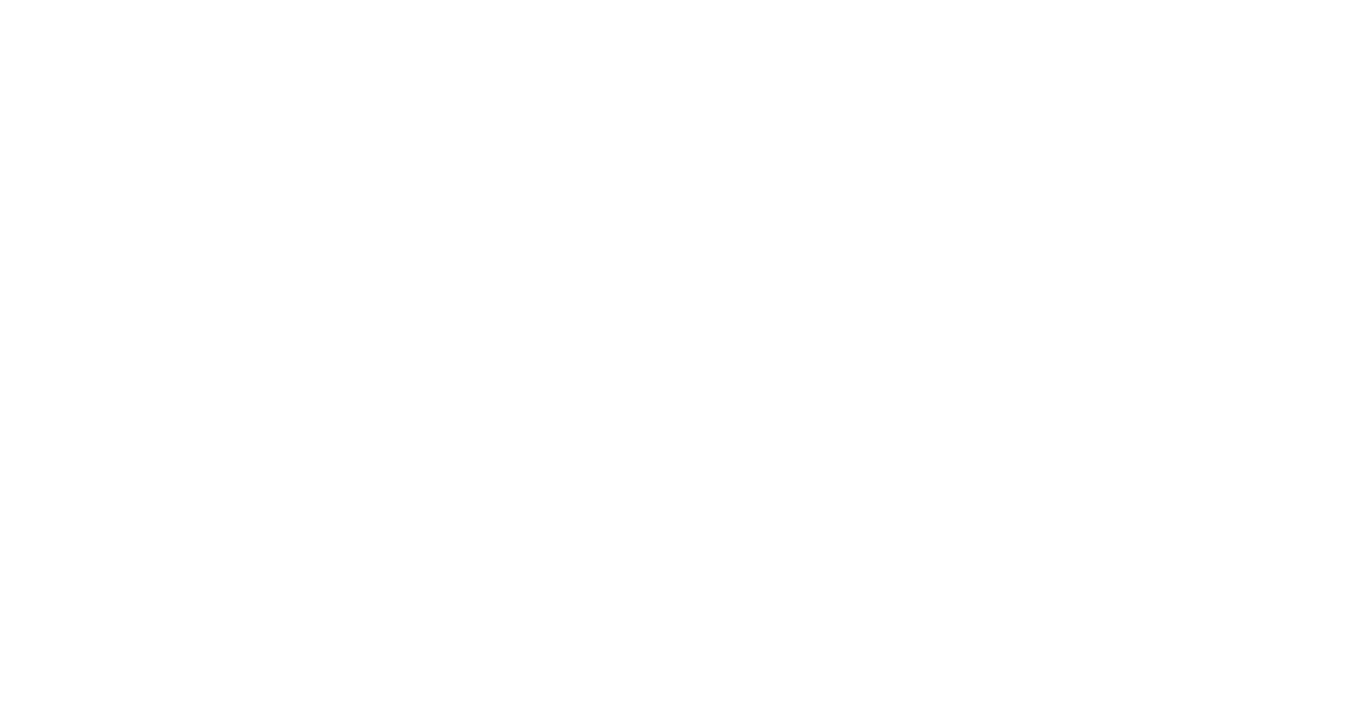
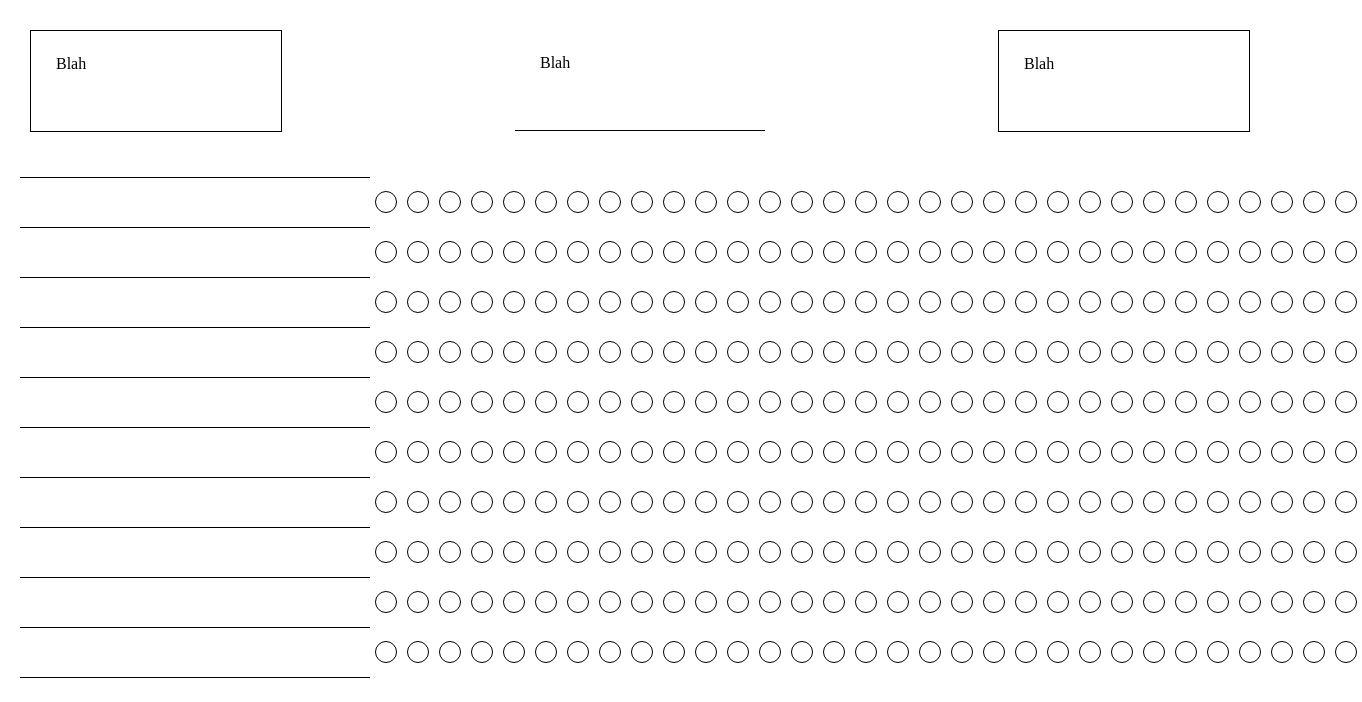
Before and after one commit to amberllinden/Habbits_tracker, a React app: page / in a window 1280 px wide. Shown: the top 702 px of the page, 1362 px wide, since content can reach past the window. Built offline with nearby package versions, Linux system fonts and the light colour scheme.

Commit message:
Добавила статику для первого трекера

```diff
--- a/src/app/components/App.js
+++ b/src/app/components/App.js
@@ -1,9 +1,17 @@
 import React, { Component } from "react";
+import { FirstTracker } from "./FirstTracker.js";
 
-class App extends Component {
+
+export class App extends Component {
+    constructor(props) {
+        super(props);
+    }
     render() {
         return (
-            <div></div>
+            <div>
+                <FirstTracker />
+            </div>
+
         );
     }
 }
--- /dev/null
+++ b/src/app/components/FirstTracker.js
@@ -0,0 +1,38 @@
+import React, { Component } from "react";
+import { FirstTrackerTitleBlock } from './elements/FirstTrackerTitleBlock'
+import { FirstTrackerHabbitsblockForStrings } from "./elements/FirstTrackerHabbitsblockForStrings";
+import { FirstTrackerStringWithDays } from "./elements/FirstTrackerStringWithDays";
+import { ContainerForDays } from "./elements/ContainerForDays";
+
+
+export class FirstTracker extends Component
+{
+    constructor(props) {
+        super(props);
+    }
+
+    render() {
+        return (
+            <section className="first_tracker">
+                <FirstTrackerTitleBlock
+                    title_block={'first_tracker--title_block--title'}
+                    month_block={'first_tracker--title_block--month'}
+                    qoute_block={'first_tracker--title_block--quote'}
+                    span_class={'first_tracker--title'}
+                    title_text={'Blah'}
+                    month_text={'Blah'}
+                    qoute_text={'Blah'}
+                />
+                <div className="first_tracker--calendar_and_habbits">
+                    <FirstTrackerHabbitsblockForStrings
+                        habbit_string_class={'first_tracker--strings_habbits'}
+                    />
+                    <FirstTrackerStringWithDays
+                        class_for_string_days={'first_tracker--day'}
+                        class_for_container_days={'first_tracker--container_for_days'}
+                    />
+                </div>
+            </section>
+        )
+    }
+}
--- /dev/null
+++ b/src/app/components/elements/ContainerForDays.js
@@ -0,0 +1,19 @@
+import React, { Component } from "react";
+
+export class ContainerForDays extends Component {
+    constructor(props) {
+        super(props);
+    }
+
+    render() {
+        let days = [];
+        for (let i = 0; i < 31; i++) {
+            days.push((<div className={this.props.class_of_days} key={i}></div>))
+        }
+        return (
+            <div className={this.props.class_of_days_container}>
+                {days}
+            </div>
+        )
+    }
+}
--- /dev/null
+++ b/src/app/components/elements/FirstTrackerHabbitsblockForStrings.js
@@ -0,0 +1,20 @@
+import React, { Component } from "react";
+
+export class FirstTrackerHabbitsblockForStrings extends Component {
+    constructor(props) {
+        super(props);
+    }
+
+    render() {
+        let divs = [];
+        for(let i=0; i<10; i++) {
+            divs.push((<div className={this.props.habbit_string_class} key={i}></div>))
+        }
+
+        return (
+            <div className="first_tracker--habbits_block--for_strings">
+                {divs}
+            </div>
+        )
+    }
+}
--- /dev/null
+++ b/src/app/components/elements/FirstTrackerStringWithDays.js
@@ -0,0 +1,23 @@
+import React, { Component } from "react";
+import { ContainerForDays } from "./ContainerForDays";
+
+export class FirstTrackerStringWithDays extends Component {
+    constructor(props) {
+        super(props);
+    }
+
+    render() {
+        let containers = [];
+        for(let i=0; i<10; i++) {
+            containers.push(<ContainerForDays key={i}
+                class_of_days={this.props.class_for_string_days}
+                class_of_days_container={this.props.class_for_container_days}
+                />)
+        }
+        return (
+            <div className='first_tracker--habbits_block--for_days'>
+                {containers}
+            </div>
+        )
+    }
+}
--- /dev/null
+++ b/src/app/components/elements/FirstTrackerTitleBlock.js
@@ -0,0 +1,17 @@
+import React, { Component } from "react";
+
+export class FirstTrackerTitleBlock extends Component {
+    constructor(props) {
+        super(props);
+    }
+
+    render() {
+        return (
+            <div className="first_tracker--titles">
+                <div className={this.props.title_block}><span className={this.props.span_class}>{this.props.title_text}</span></div>
+                <div className={this.props.month_block}><span className={this.props.span_class}>{this.props.month_text}</span></div>
+                <div className={this.props.qoute_block}><span className={this.props.span_class}>{this.props.qoute_text}</span></div>
+            </div>
+        )
+    }
+}
--- a/src/app/styles/App.css
+++ b/src/app/styles/App.css
@@ -1 +1,83 @@
 @import url('reset.css');
+
+body {
+    width: 100%;
+    margin: auto;
+}
+.first_tracker {
+    display: flex;
+    display: -webkit-flex;
+    flex-direction: column;
+    -webkit-flex-direction: column;
+    margin: 5px;
+    padding: 5px;
+}
+.first_tracker--titles {
+    display: flex;
+    display: -webkit-flex;
+    flex-direction: row;
+    -webkit-flex-direction: row;
+    justify-content: space-between;
+    -webkit-justify-content: space-between;
+    align-items: flex-start;
+    -webkit-align-items: flex-start;
+    margin: 15px 15px 30px 15px;
+    padding: 5px;
+}
+.first_tracker--title_block--title, .first_tracker--title_block--month, .first_tracker--title_block--quote {
+    width: 250px;
+    height: 100px;
+    border: 1px solid black;
+}
+.first_tracker--title {
+    display: block;
+    margin: 25px 25px 0px 25px;
+}
+
+.first_tracker--title_block--month {
+    border-style: none none solid none;
+}
+.first_tracker--calendar_and_habbits {
+    display: flex;
+    display: -webkit-flex;
+    flex-direction: row;
+    -webkit-flex-direction: row;
+    justify-content: space-evenly;
+    -webkit-justify-content: space-evenly;
+    margin: 5px;
+    padding: 5px;
+}
+.first_tracker--habbits_block--for_strings {
+    display: flex;
+    display: -webkit-flex;
+    flex-direction: column;
+    -webkit-flex-direction: column;
+}
+.first_tracker--habbits_block--for_strings:first-child {
+    border-top: 1px solid black;
+}
+.first_tracker--strings_habbits {
+    display: flex;
+    display: -webkit-flex;
+    width: 350px;
+    height: 49px;
+    border-bottom: 1px solid black;
+}
+.first_tracker--container_for_days {
+    display: flex;
+    display: -webkit-flex;
+    align-items: center;
+    -webkit-align-items: center;
+    height: 50px;
+    flex-direction: row;
+    -webkit-flex-direction: row;
+    justify-content: space-around;
+    -webkit-justify-content: space-around;
+}
+.first_tracker--day {
+    margin: 5px;
+    border: 1px solid black;
+    border-radius: 25px;
+    width: 20px;
+    height: 20px;
+}
```
